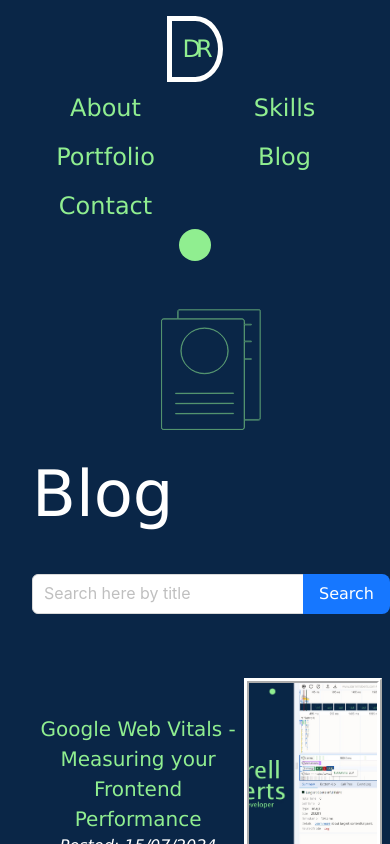
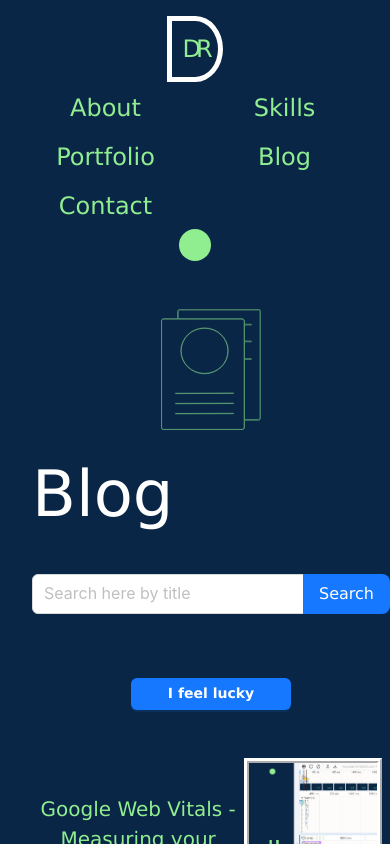
Before and after one commit to DarrellRoberts/portfolio, a Next.js app: page /blog in a window 390 px wide. Shown: the top 844 px of the page. Built offline with nearby package versions, Linux system fonts and the light colour scheme.

Commit message:
00027: added randomiser button to blog

```diff
--- a/src/app/blog/blog.module.css
+++ b/src/app/blog/blog.module.css
@@ -20,6 +20,12 @@
   justify-content: space-evenly;
   text-align: center;
   margin: 1rem 3rem;
+}
+
+.searchButtonCon {
+  display: flex;
+  justify-content: space-between;
+  align-items: center;
 }
 
 .noresultsCon {
@@ -108,6 +114,9 @@
       width: 100px;
       margin: 2rem 0px;
     }
+    .searchButtonCon {
+      flex-direction: column;
+    }
     .postsCon a {
       margin: 1rem 0px;
     }
--- a/src/app/blog/page.tsx
+++ b/src/app/blog/page.tsx
@@ -6,6 +6,7 @@ import { ThemeContext } from "@/components/context/ThemeContext";
 import Link from "next/link";
 import Image from "next/image";
 import SearchBar from "@/components/search/SearchBar";
+import ButtonComponent from "@/components/button/ButtonComponent";
 
 export default function Blog() {
   const [searchbar, setSearchBar] = useState<string>("");
@@ -18,6 +19,8 @@ export default function Blog() {
   } else {
     blogArray = EntriesArray;
   }
+
+  const randomIndex = Math.floor(Math.random() * EntriesArray.length)
   return (
     <div style={{ backgroundColor: themeStyles.bg }} className="">
       <section
@@ -33,7 +36,12 @@ export default function Blog() {
               Blog
             </h1>
             <div className={styles.postsCon}>
+              <span className={styles.searchButtonCon}>
               <SearchBar setSearchBar={setSearchBar} />
+              <Link href={`/blog/${EntriesArray[randomIndex]?.path}`}>
+              <ButtonComponent text={"I feel lucky"} />
+              </Link>
+              </span>
               {blogArray.length !== 0 ? (
                 blogArray.map((item, i) => (
                   <Link
--- /dev/null
+++ b/src/components/button/ButtonComponent.tsx
@@ -0,0 +1,15 @@
+import { Button } from "antd";
+import { useContext } from "react";
+import { ThemeContext } from "@/components/context/ThemeContext";
+import "./button.css"
+
+export default function ButtonComponent({text}) {
+  const { light, dark, isLightTheme } = useContext(ThemeContext);
+  const themeStyles = isLightTheme ? light : dark;
+
+  return (
+    <Button className={isLightTheme ? "buttonCon" : "dark buttonCon"} type="primary" size="middle">
+      {text}
+    </Button>
+  )
+}
--- /dev/null
+++ b/src/components/button/button.css
@@ -0,0 +1,10 @@
+.buttonCon {
+    width: 10rem;
+    font-weight: 900;
+}
+
+@media  screen and (max-width: 800px) {
+    .buttonCon {
+        margin-bottom: 1rem;
+    }
+}
--- a/src/components/search/SearchBar.tsx
+++ b/src/components/search/SearchBar.tsx
@@ -26,7 +26,7 @@ export default function SearchBar({setSearchBar}) {
   return (
     <Space>
       <Search
-      className={isLightTheme ? "searchCon" : "darkSearchCon"}
+      className={isLightTheme ? "searchCon" : "dark searchCon"}
       placeholder="Search here by title"
       onSearch={onSearch}
       onChange={handleInputChange}
--- a/src/components/search/searchbar.css
+++ b/src/components/search/searchbar.css
@@ -1,10 +1,11 @@
-.searchCon, .darkSearchCon {
+.searchCon {
     margin: 3rem 0px;
 }
 
 :where(.css-dev-only-do-not-override-1xg9z9n).ant-btn-primary,
 :where(.css-1xg9z9n).ant-btn-primary {
     color: var(--secondaryColor);
+    border-color: var(--secondaryColor);
     font-size: 1rem;
 }
 
@@ -19,18 +20,27 @@
     font-size: 1rem;
 }
 
-.darkSearchCon :where(.css-dev-only-do-not-override-1xg9z9n).ant-btn-primary,
-.darkSearchCon :where(.css-1xg9z9n).ant-btn-primary {
+.dark:where(.css-dev-only-do-not-override-1xg9z9n).ant-btn-primary,
+.dark:where(.css-1xg9z9n).ant-btn-primary,
+.dark :where(.css-dev-only-do-not-override-1xg9z9n).ant-btn-primary,
+.dark :where(.css-1xg9z9n).ant-btn-primary {
     color: var(--mainColor);
+    border-color: var(--mainColor);
     font-size: 1rem;
 }
 
-.darkSearchCon :where(.css-dev-only-do-not-override-1xg9z9n).ant-btn-primary:not(:disabled):not(.ant-btn-disabled):hover,
-.darkSearchCon :where(.css-dev-only-do-not-override-1xg9z9n).ant-btn-primary:not(:disabled):not(.ant-btn-disabled):focus,
-.darkSearchCon :where(.css-dev-only-do-not-override-1xg9z9n).ant-btn-primary:not(:disabled):not(.ant-btn-disabled):active,
-.darkSearchCon :where(.css-1xg9z9n).ant-btn-primary:not(:disabled):not(.ant-btn-disabled):hover,
-.darkSearchCon :where(.css-1xg9z9n).ant-btn-primary:not(:disabled):not(.ant-btn-disabled):focus,
-.darkSearchCon :where(.css-1xg9z9n).ant-btn-primary:not(:disabled):not(.ant-btn-disabled):active {
+.dark :where(.css-dev-only-do-not-override-1xg9z9n).ant-btn-primary:not(:disabled):not(.ant-btn-disabled):hover,
+.dark :where(.css-dev-only-do-not-override-1xg9z9n).ant-btn-primary:not(:disabled):not(.ant-btn-disabled):focus,
+.dark :where(.css-dev-only-do-not-override-1xg9z9n).ant-btn-primary:not(:disabled):not(.ant-btn-disabled):active,
+.dark :where(.css-1xg9z9n).ant-btn-primary:not(:disabled):not(.ant-btn-disabled):hover,
+.dark :where(.css-1xg9z9n).ant-btn-primary:not(:disabled):not(.ant-btn-disabled):focus,
+.dark :where(.css-1xg9z9n).ant-btn-primary:not(:disabled):not(.ant-btn-disabled):active,
+.dark:where(.css-dev-only-do-not-override-1xg9z9n).ant-btn-primary:not(:disabled):not(.ant-btn-disabled):hover,
+.dark:where(.css-dev-only-do-not-override-1xg9z9n).ant-btn-primary:not(:disabled):not(.ant-btn-disabled):focus,
+.dark:where(.css-dev-only-do-not-override-1xg9z9n).ant-btn-primary:not(:disabled):not(.ant-btn-disabled):active,
+.dark:where(.css-1xg9z9n).ant-btn-primary:not(:disabled):not(.ant-btn-disabled):hover,
+.dark:where(.css-1xg9z9n).ant-btn-primary:not(:disabled):not(.ant-btn-disabled):focus,
+.dark:where(.css-1xg9z9n).ant-btn-primary:not(:disabled):not(.ant-btn-disabled):active {
     background-color: var(--mainColor);
     color: var(--secondaryColor);
     font-size: 1rem;
```
